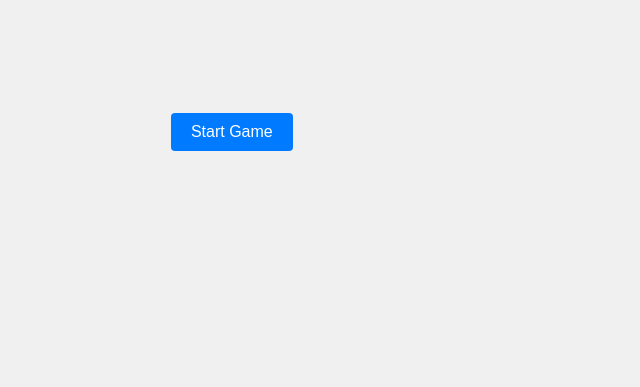
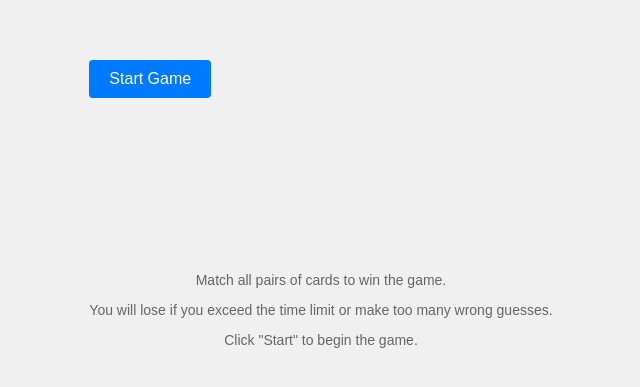
Before and after one commit to weijuxi/Memory-Game, a plain HTML site: page index.html in a window 1280 px wide. Shown: the part 199-586 px from the top of the page, without its empty margins (319-959 px from the left). Drawn offline with Linux system fonts and the light colour scheme.

Commit message:
Add Instruction

```diff
--- a/index.html
+++ b/index.html
@@ -24,5 +24,10 @@
         </h2>
         <button id="resetButton" class="hidden">Reset Game</button>
     </section>
+    <div class="instructions">
+      <p>Match all pairs of cards to win the game.</p>
+      <p>You will lose if you exceed the time limit or make too many wrong guesses.</p>
+      <p>Click "Start" to begin the game.</p>
+    </div>
 </body>
 </html>
--- a/style.css
+++ b/style.css
@@ -109,3 +109,23 @@
 button:hover {
   background-color: #0056b3;
 }
+
+.instructions {
+  margin-top: 20px;
+  font-size: 14px;
+  color: #666;
+  text-align: center;
+}
+
+.instructions p {
+  margin-bottom: 10px;
+}
+
+.instructions p a {
+  color: #007bff;
+  text-decoration: none;
+}
+
+.instructions p a:hover {
+  text-decoration: underline;
+}
```
